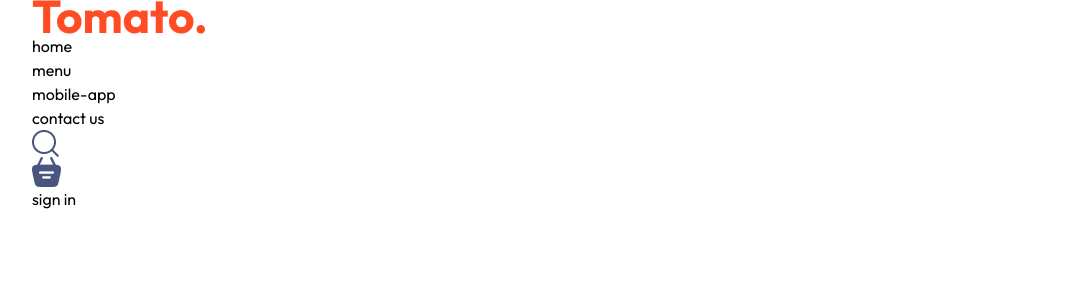
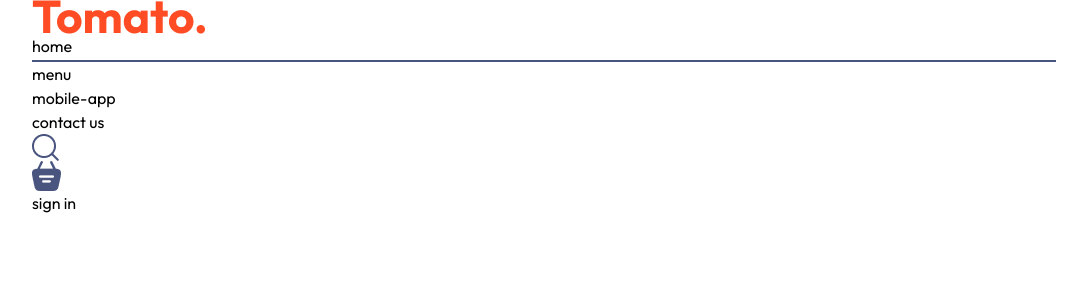
Before and after one commit to muhammadrazaq33/Food_Del, a React (Vite) app in the folder frontend/: page / in a window 1280 px wide. Shown: the top 300 px of the page, without its empty margins (96-1183 px from the left). Built offline with nearby package versions, Linux system fonts and the light colour scheme.

Commit message:
Navbar completed

```diff
--- a/frontend/src/components/Navbar/Navbar.jsx
+++ b/frontend/src/components/Navbar/Navbar.jsx
@@ -1,26 +1,49 @@
-import React from 'react'
+import React, { useState } from 'react'
 import { assets } from '../../assets/assets'
 
 const Navbar = () => {
+    const [menu, setMenu] = useState("home");
   return (
-    <div className='flex justify-between items-center py-[20px]'>
-          <img src={assets.logo} alt="" className='w-[150px] h-[36px]' />
-          <ul className='flex gap-x-[20px] text-[#49557e] text-[18px]'>
-              <li>home</li>
-              <li>menu</li>
-              <li>mobile-app</li>
-              <li>contact us</li>
-          </ul>
-          <div className='flex items-center gap-[40px]'>
-              <img src={assets.search_icon} alt="" />
-              <div>
-                  <img src={assets.basket_icon} alt="" />
-                  <div></div>
-              </div>
-              <button className='bg-transparent text-[16px] px-[30px] py-[10px] border border-[tomato] border-solid rounded-[50px] text-[#49557e] hover:bg-[#fff4f2]'>sign in</button>
-          </div>
+    <div className="flex justify-between items-center py-[20px]">
+      <img src={assets.logo} alt="" className="w-[150px] h-[36px]" />
+      <ul className="flex gap-x-[20px] text-[#49557e] text-[18px]">
+        <li
+          onClick={() => setMenu("home")}
+          className={`cursor-pointer ${menu === "home" ? "active" : ""}`}
+        >
+          home
+        </li>
+        <li
+          onClick={() => setMenu("menu")}
+          className={`${menu === "menu" ? "active" : ""} cursor-pointer`}
+        >
+          menu
+        </li>
+        <li
+          onClick={() => setMenu("mobile-app")}
+          className={` cursor-pointer ${menu === "mobile-app" ? "active" : ""}`}
+        >
+          mobile-app
+        </li>
+        <li
+          onClick={() => setMenu("contact-us")}
+          className={` cursor-pointer ${menu === "contact-us" ? "active" : ""}`}
+        >
+          contact us
+        </li>
+      </ul>
+      <div className="flex items-center gap-[40px]">
+        <img src={assets.search_icon} alt="" />
+        <div className="relative">
+          <img src={assets.basket_icon} alt="" />
+          <div className="absolute min-w-[10px] min-h-[10px] bg-[tomato] rounded-[5px] top-[-8px] right-[-8px]"></div>
+        </div>
+        <button className="bg-transparent text-[16px] px-[30px] py-[10px] border border-[tomato] border-solid rounded-[50px] text-[#49557e] hover:bg-[#fff4f2] duration-1000">
+          sign in
+        </button>
+      </div>
     </div>
-  )
+  );
 }
 
 export default Navbar
--- a/frontend/src/index.css
+++ b/frontend/src/index.css
@@ -21,3 +21,7 @@ a{
   width: 80%;
   margin: auto;
 }
+.active{
+  padding-bottom: 2px;
+  border-bottom: 2px solid #49557e;
+}
```
